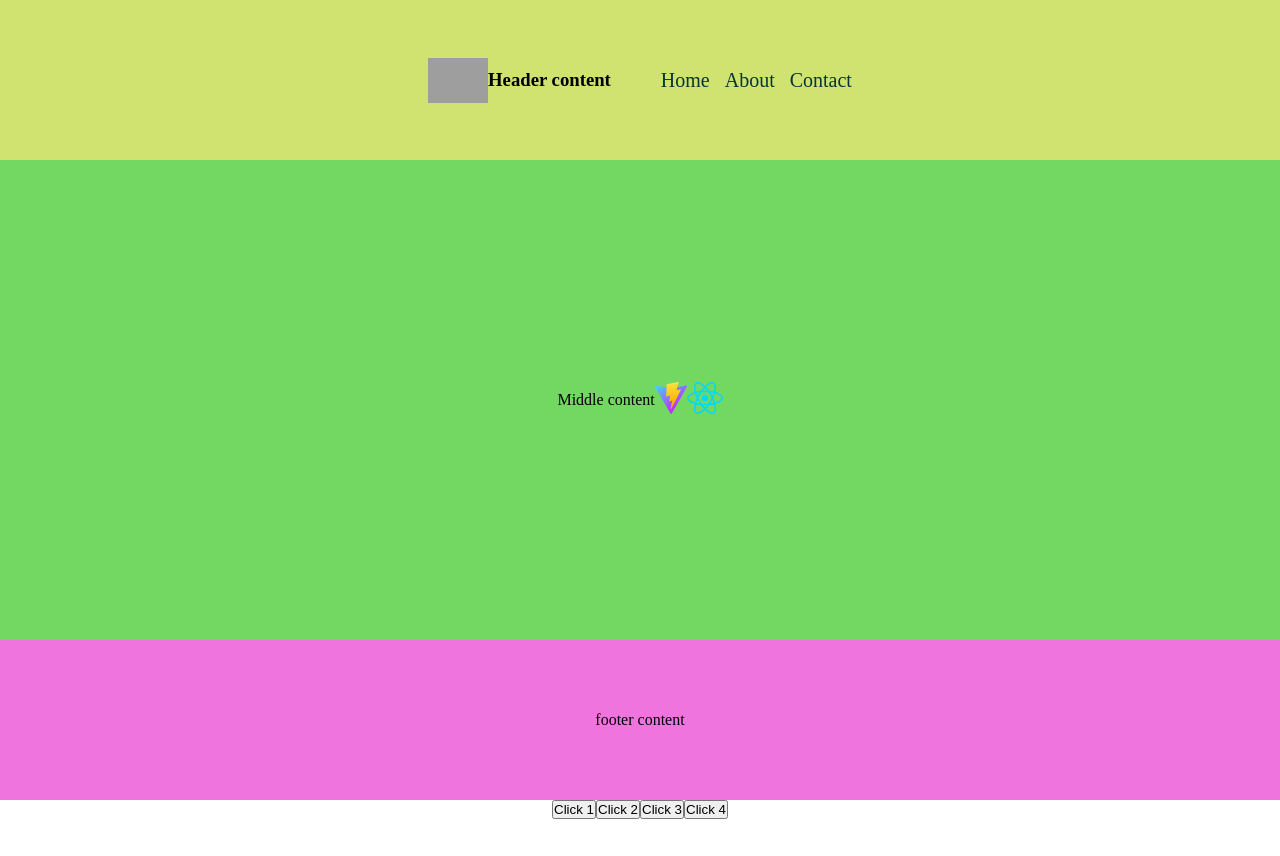
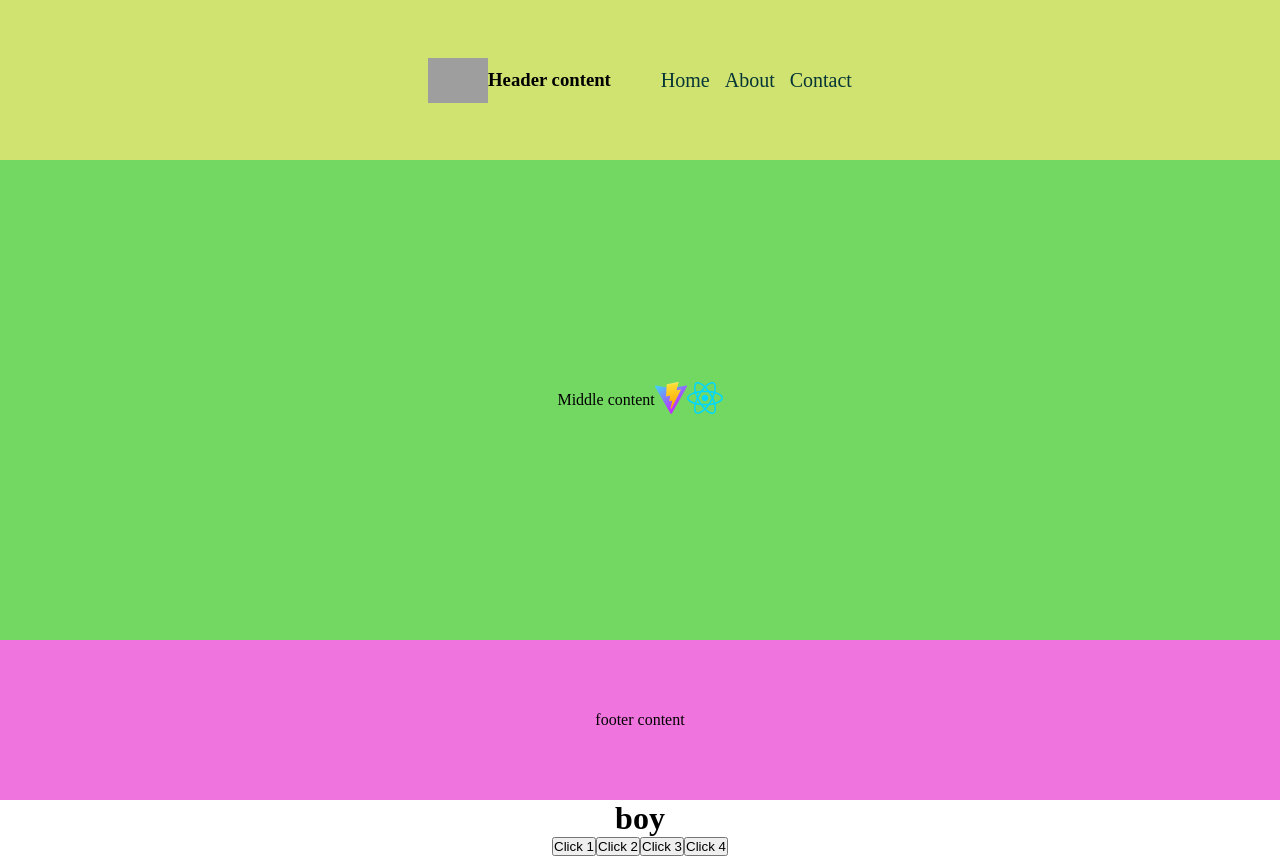
Before and after one commit to Bhanuka10/react-learning, a React (Vite) app in the folder frst_project/: page / in a window 1280 px wide. Before the commit the page ends 819 px from the top, so only its background shows below. Built offline with nearby package versions, Linux system fonts and the light colour scheme; grey boxes are pictures that could not be loaded.

Commit message:
FIRST if  else

```diff
--- a/frst_project/src/App.jsx
+++ b/frst_project/src/App.jsx
@@ -7,6 +7,8 @@ function App() {
   function helo1(){
     console.log("Hellow 1");
   }
+  let data = "girl";
+
 
 
   return (
@@ -16,6 +18,10 @@ function App() {
       <Bodycontent />
       <Footercontent />
     </div>
+    <div>
+    {data == "gi"?
+    <h1>girl</h1>:<h1>boy</h1>}
+  </div>
     <div>
       <button onClick={helo1}>Click 1</button>
       <button>Click 2</button>
```
